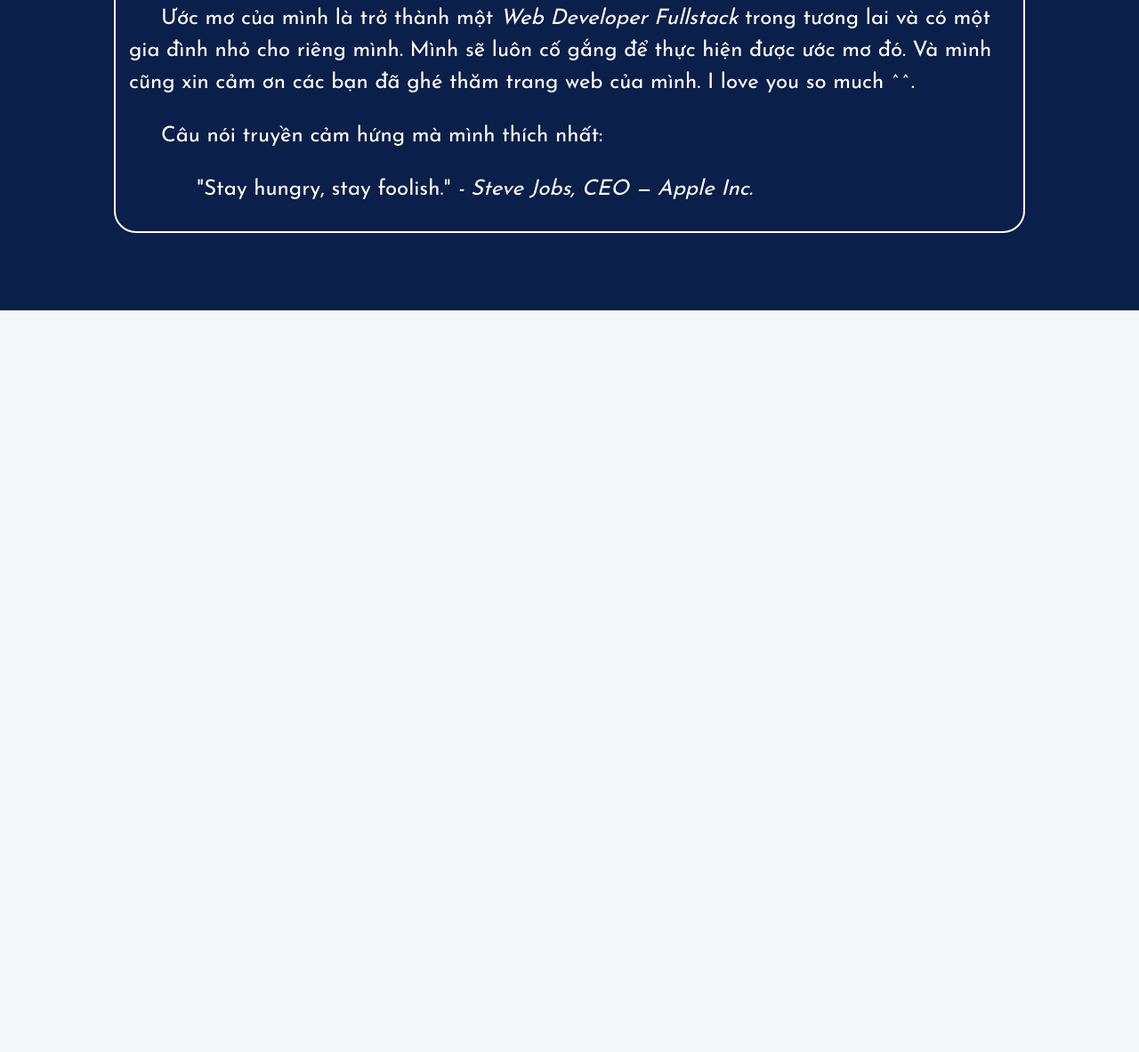
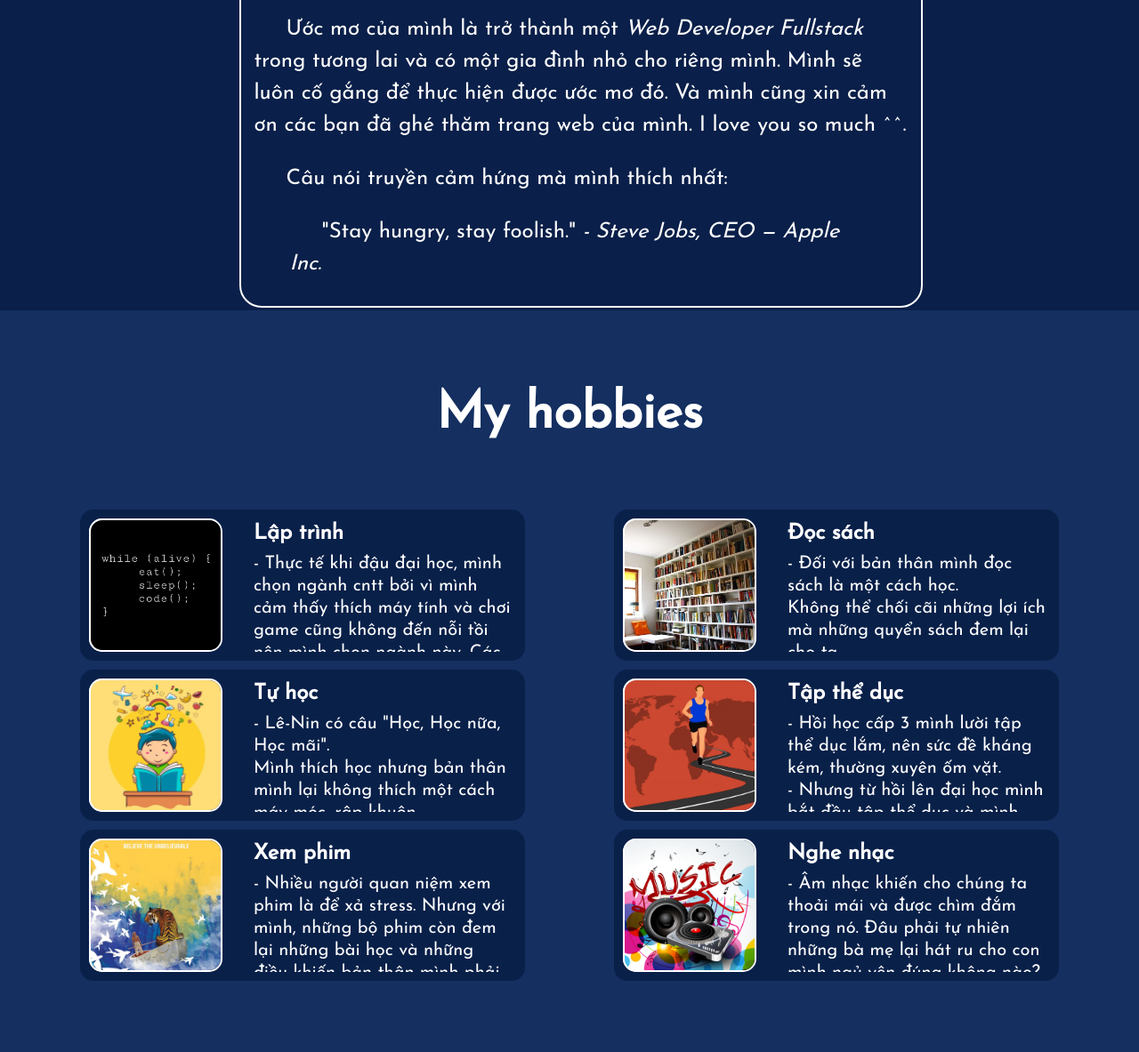
Before and after one commit to tranduchuynh/Personal-Website, a plain HTML site: page index.html in a window 1280 px wide. Shown: the part 1251-2434 px from the top of the page at 89% size. Before the commit the page ends 1600 px from the top, so only its background shows below. Drawn offline with Linux system fonts and the light colour scheme; a web font is replaced by a local one.

Commit message:
create and style for the feature my hobbies

```diff
--- a/about.css
+++ b/about.css
@@ -7,7 +7,7 @@
 }
 
 .about-me .wrap-about {
-	margin: 80px 0px;
+	margin: 110px 15px 50px 40px;
 	width: 70%;
 	padding: 5px;
 	border: 2px solid #FFF;
@@ -71,7 +71,7 @@
   }
 
   .about-me .wrap-about {
-  	width: 80%;
+  	width: 60%;
   }
 
   .about-me .wrap-about .wrap-content {
@@ -88,8 +88,8 @@
   }
 
   .about-me .wrap-about .avt {
-  	width: 180px;
-	height: 180px;
-	left: -80px;
+  	width: 200px;
+	height: 200px;
+	left: -95px;
   }
 }
--- /dev/null
+++ b/hobbies.css
@@ -0,0 +1,114 @@
+.hobbies {
+	display: flex;
+	flex-direction: column;
+	justify-content: center;
+	align-items: center;
+	background-color: #142f60;
+	color: #FFF;
+	padding: 30px 0px 70px 0px;
+}
+
+.hobbies .title {
+	margin: 20px 0px;
+	font-size: 1.25em;
+}
+
+.hobbies .hobbies-container {
+	display: flex;
+	justify-content: center;
+	align-items: center;
+	padding: 10px 10px;
+	flex-wrap: wrap;
+
+}
+
+.hobbies .hobbies-container .component {
+	display: flex;
+	align-items: center;
+	justify-content: center;
+	background-color: #092049;
+	border-radius: 15px;
+	margin-top: 10px;
+	padding: 10px;
+}
+
+.hobbies .hobbies-container .component .images {
+	max-width: 100px;
+	height: 100px;
+	margin-right: 15px;
+	border-radius: 15px;
+	background-color: #DDD;
+}
+
+.hobbies .hobbies-container .component .images img {
+	width: 100px;
+	height: 100px;
+	object-fit: cover;
+	border-radius: 15px;
+	border: 2px solid #FFF;
+}
+
+.hobbies-container .component .hobby-content {
+	display: flex;
+	flex-direction: column;
+	justify-content: center;
+	height: 100px;
+}
+
+.hobbies-container .component .hobby-content .hobby-title {
+	flex-grow: 1;
+}
+
+.hobbies-container .component .hobby-content .hobby-title h2{
+	padding: 5px;
+	margin: 0;
+}
+
+.hobbies-container .component .hobby-content .detail-content {
+	max-width: 150px;
+  	flex-grow:1;
+  	overflow-y: scroll;
+  	overflow-x: hidden;
+}
+
+.component .hobby-content .detail-content > p {
+	line-height: 1.25em;
+	font-size: 1em;
+	margin: 5px;
+}
+
+@media only screen and (min-width: 600px) {
+	.hobbies .title {
+		font-size: 1.8em;
+	}
+
+	.hobbies .hobbies-container{
+		flex: 50%;
+	}
+
+	.hobbies .hobbies-container .component {
+		margin-right: 50px;
+		margin-left: 50px;
+	}
+
+	.hobbies-container .component .hobby-content {
+		height: 150px;
+	}
+
+	.hobbies-container .component .hobby-content .detail-content {
+		max-width: 300px;
+	}
+
+	.hobbies .hobbies-container .component .images,
+  	.hobbies .hobbies-container .component .images img{
+    	width: 150px;
+    	height: 150px;
+    	margin-right: 80px;
+  }
+
+	.component .hobby-content .detail-content > p {
+		margin: 5px;
+		font-size: 1.25em;
+		text-indent: 0em;
+	}
+}
--- a/home.css
+++ b/home.css
@@ -11,7 +11,6 @@
 .home .overlay {
 	background-color: rgb(0,0,0, 0.4);
 	height: 100%;
-	width: 100%;
 	display: flex;
 	flex-direction: column;
 	justify-content: center;
--- a/index.html
+++ b/index.html
@@ -11,6 +11,7 @@
   	<link rel="stylesheet" type="text/css" href="header.css">
   	<link rel="stylesheet" type="text/css" href="home.css">
   	<link rel="stylesheet" type="text/css" href="about.css">
+  	<link rel="stylesheet" type="text/css" href="hobbies.css">
 </head>
 <body>
 	<div class="container">
@@ -40,7 +41,8 @@
 			 	</div>
 			</div>
 		</div>
-		<div id="home-id" class="home">
+
+		<div id="home" class="home">
 			<div class="overlay">
 				<div class="hello">Xin chào!</div>
 			<div class="intro">Mình là Huynh Trần</div>
@@ -49,6 +51,7 @@
 			</div>
 			</div>
 		</div>
+
 		<div class="about-me" id="about">
 			<div class="wrap-about">
 				<div class="avt">
@@ -73,6 +76,109 @@
 				</div>
 			</div>
 		</div>
+
+		<div id="hobbies" class="hobbies">
+			<div class="title">
+				<h1>My hobbies</h1>
+			</div>
+			<div class="hobbies-container">
+				<div class="component">
+					<div class="images">
+						 <img src="./images/coding.jpg" alt="coding">
+					</div>
+					<div class="hobby-content">
+						<span class="hobby-title">
+							<h2>Lập trình</h2>
+						</span>
+						<div class="detail-content">
+							<p>- Thực tế khi đậu đại học, mình chọn ngành cntt bởi vì mình cảm thấy thích máy tính và chơi game cũng không đến nỗi tồi nên mình chọn ngành này. Các bạn cảm thấy mình ngây thơ và ảo tưởng đúng không ^^.<br> - Nhưng đến hiện tại mình xem lập trình là một đam mê. Và dường như mình đã nghiện nó rồi!</p>
+						</div>
+					</div>
+				</div>
+				<div class="component">
+					<div class="images">
+						<img src="./images/book.jpg" alt="book">
+					</div>
+					<div class="hobby-content">
+						<span class="hobby-title">
+							<h2>Đọc sách</h2>
+						</span>
+						<div class="detail-content">
+							<p>
+			                  - Đối với bản thân mình đọc sách là một cách học.<br> Không thể chối cãi những lợi ích mà những quyển sách đem lại cho ta.<br>
+			                  - Cá nhân mình là một người kén chọn sách để đọc nên hiện tại kho sách của mình cũng chẳng quá nhiều. Xin giới thiệu cho các bạn vài quyển đáng đọc:<br>
+			                  + Đắc nhân tâm.<br>
+			                  + Tuổi trẻ đáng giá bao nhiêu.<br>
+			                  + Tony buổi sáng.<br>
+			                  + Nhà giả kim.
+			                </p>
+						</div>
+					</div>
+				</div>
+				<div class="component">
+					<div class="images">
+						<img src="./images/study.jpg" alt="study">
+					</div>
+					<div class="hobby-content">
+						<span class="hobby-title">
+							<h2>Tự học</h2>
+						</span>
+						<div class="detail-content">
+							<p>- Lê-Nin có câu "Học, Học nữa, Học mãi".<br>Mình thích học nhưng bản thân mình lại không thích một cách máy móc, rập khuôn.<br>- Mình thích học những môn mang tính logic va tư duy nhiều hơn là những môn triết lí.<br>- Ngay lúc này đây thì mình đang tự học lập trình web.
+							</p>
+						</div>
+					</div>
+				</div>
+				<div class="component">
+					<div class="images">
+						<img src="./images/excercise.jpg" alt="">
+					</div>
+					<div class="hobby-content">
+						<span class="hobby-title">
+							<h2>Tập thể dục</h2>
+						</span>
+						<div class="detail-content">
+							<p>- Hồi học cấp 3 mình lười tập thể dục lắm, nên sức đề kháng kém, thường xuyên ốm vặt.<br>- Nhưng từ hồi lên đại học mình bắt đầu tập thể dục và mình thật ngạc nhiên về lợi ích của nó đem lại, mình trở nên khoẻ mạnh và ít ốm vặt hơn, không còn tình trạng leo lên cầu thang mà thở phì phò nữa.<br>- Cho đến bây giờ, các bạn biết đấy tập thể dục đã là thói quen và là sở thích của mình rồi.</p>
+						</div>
+					</div>
+				</div>
+				<div class="component">
+					<div class="images">
+						<img src="./images/movie.jpg" alt="">
+					</div>
+					<div class="hobby-content">
+						<span class="hobby-title">
+							<h2>Xem phim</h2>
+						</span>
+						<div class="detail-content">
+							 <p>
+			                  - Nhiều người quan niệm xem phim là để xả stress. Nhưng với mình, những bộ phim còn đem lại những bài học và những điều khiến bản thân mình phải suy nghĩ.<br>- Không những thế, nhiều bộ phim đậm chất nhân văn và là một niềm động lực lớn cho nhiều người.<br>- Dưới đây là những bộ phim mà mình ấn tượng nhất.<br>
+			                  + The pursuit of happiness. <br>
+			                  + Life of Pi <br>
+			                  + The secret life of Walter Mitty. <br>
+			                  + The water diviner. <br>
+			                  + Up, Finding Nemo, Frozen,... <br>
+			                </p>
+						</div>
+					</div>
+				</div>
+				<div class="component">
+					<div class="images">
+						<img src="./images/music.jpg" alt="">
+					</div>
+					<div class="hobby-content">
+						<span class="hobby-title">
+							<h2>Nghe nhạc</h2>
+						</span>
+						<div class="detail-content">
+							<p>
+			                  - Âm nhạc khiến cho chúng ta thoải mái và được chìm đắm trong nó. Đâu phải tự nhiên những bà mẹ lại hát ru cho con mình ngủ yên đúng không nào? <br>- Thời đại nào cũng vậy, âm nhạc luôn khiến ta feel, ta chill, giúp tâm hồn bay bổng, giúp bản thân quẩy, đôi khi cũng giúp ta sống chậm lại, giúp ta thấu hiểu. <br>- Những bài hát còn có thể truyền tải thông điệp mà chỉ những ai trong hoàn cảnh mới có thể hiểu được.
+			                </p>
+						</div>
+					</div>
+				</div>
+			</div>
+		</div>
 	</div>
 	<script type="text/javascript" src="index.js"></script>
 </body>
```
Also changed, not shown: images/book.jpg (added), images/coding.jpg (added), images/excercise.jpg (added), images/movie.jpg (added), images/music.jpg (added), images/study.jpg (added).
